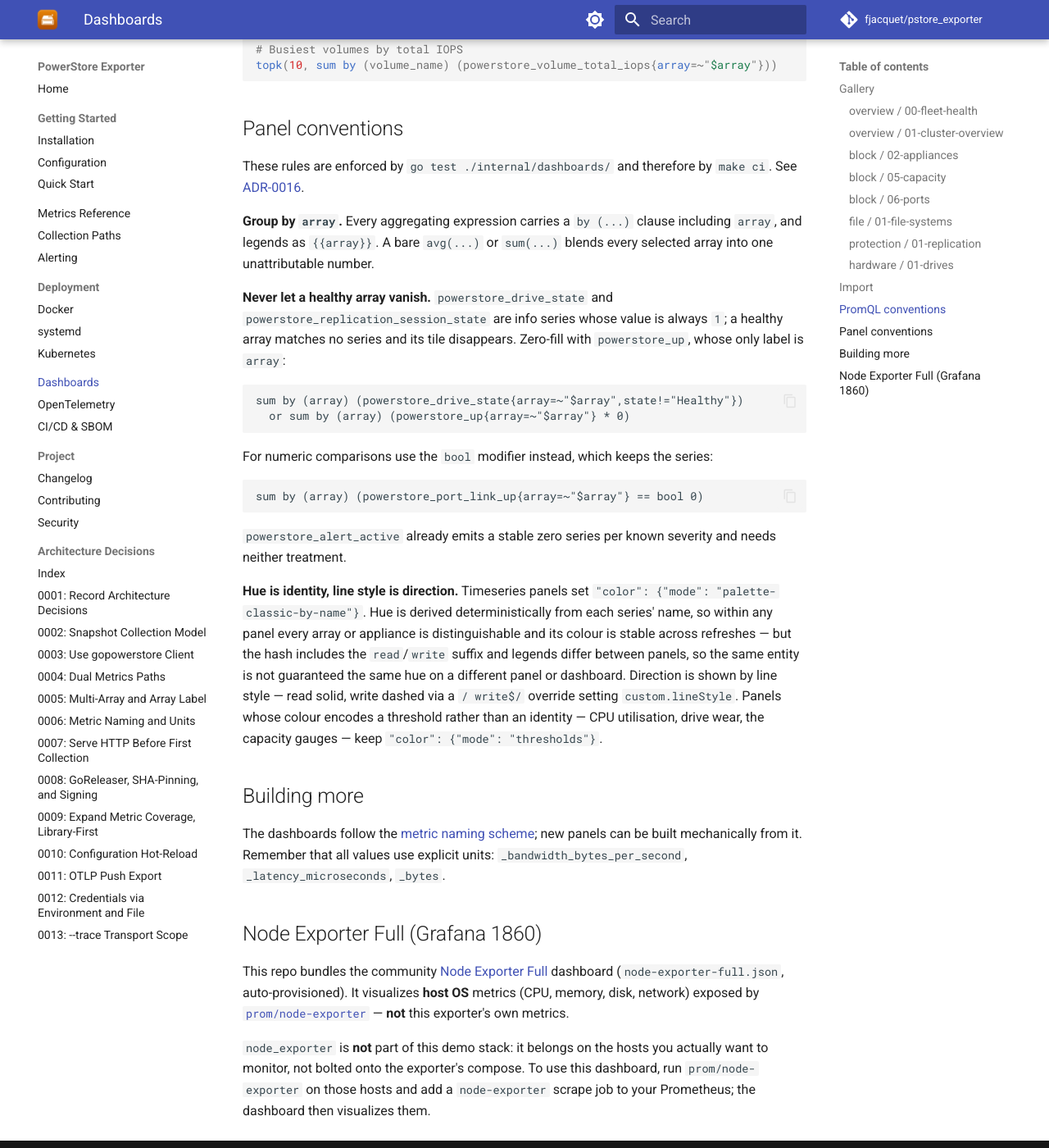
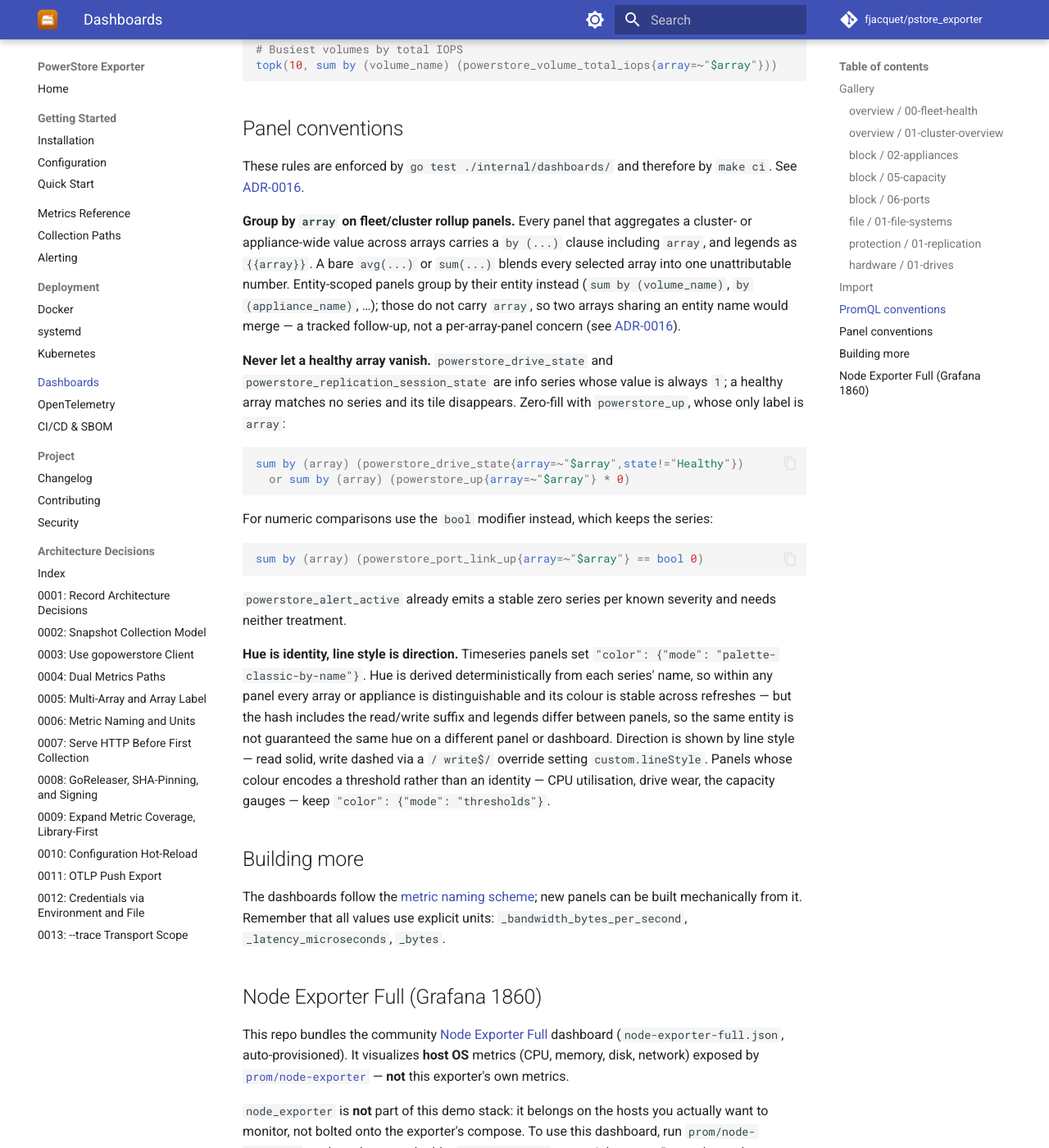
Before and after one commit to fjacquet/pstore_exporter, an MkDocs documentation site: the page built from docs/dashboards.md, in a window 1280 px wide and 1400 px high, scrolled down 5638 px. Shown: the whole window at 82% size. Built offline with MkDocs 1.6.1 and Material for MkDocs 9.7.7, drawn with Linux system fonts in a browser that asks for light colours; comment, search, counter and statistics services are not loaded.

Commit message:
fix(lint): close bare-aggregation false-negative; address review docs
CodeRabbit review of PR #28:
- TestNoBareAggregation dropped the whole-expression `strings.Contains(expr,
  "by (")` skip that could false-negate a mixed expr like
  `sum(foo) / sum by (array) (bar)`. The regex already matches only the bare
  `op(` form, so the skip was unnecessary and harmful. Broadened operators to
  stddev/stdvar/group/quantile; deliberately NOT topk/bottomk/count_values,
  which return several series (the legitimate Top-10 volume panels).
- Scoped the "group by array" doc claim to fleet/cluster rollup panels and
  acknowledged entity-scoped panels as the tracked cross-array-name follow-up.
- markdownlint: fenced the PromQL examples, removed spaced code spans.
- Corrected the spec's stale linter path and cross-dashboard colour claim.

All 4 linter tests pass; gofmt/vet clean.

Co-Authored-By: Claude Opus 4.8 (1M context) <noreply@anthropic.com>
Claude-Session: https://claude.ai/code/session_01K4gasjsHDhM17ZxfurigPS

````diff
--- a/docs/dashboards.md
+++ b/docs/dashboards.md
@@ -104,21 +104,29 @@ topk(10, sum by (volume_name) (powerstore_volume_total_iops{array=~"$array"}))
 These rules are enforced by `go test ./internal/dashboards/` and therefore by `make ci`.
 See [ADR-0016](adr/0016-per-array-rendering-and-series-colour.md).
 
-**Group by `array`.** Every aggregating expression carries a `by (...)` clause including
-`array`, and legends as `{{array}}`. A bare `avg(...)` or `sum(...)` blends every selected
-array into one unattributable number.
+**Group by `array` on fleet/cluster rollup panels.** Every panel that aggregates a
+cluster- or appliance-wide value across arrays carries a `by (...)` clause including `array`,
+and legends as `{{array}}`. A bare `avg(...)` or `sum(...)` blends every selected array into
+one unattributable number. Entity-scoped panels group by their entity instead
+(`sum by (volume_name)`, `by (appliance_name)`, …); those do not carry `array`, so two arrays
+sharing an entity name would merge — a tracked follow-up, not a per-array-panel concern
+(see [ADR-0016](adr/0016-per-array-rendering-and-series-colour.md)).
 
 **Never let a healthy array vanish.** `powerstore_drive_state` and
 `powerstore_replication_session_state` are info series whose value is always `1`; a healthy
 array matches no series and its tile disappears. Zero-fill with `powerstore_up`, whose only
 label is `array`:
 
-    sum by (array) (powerstore_drive_state{array=~"$array",state!="Healthy"})
-      or sum by (array) (powerstore_up{array=~"$array"} * 0)
+```promql
+sum by (array) (powerstore_drive_state{array=~"$array",state!="Healthy"})
+  or sum by (array) (powerstore_up{array=~"$array"} * 0)
+```
 
 For numeric comparisons use the `bool` modifier instead, which keeps the series:
 
-    sum by (array) (powerstore_port_link_up{array=~"$array"} == bool 0)
+```promql
+sum by (array) (powerstore_port_link_up{array=~"$array"} == bool 0)
+```
 
 `powerstore_alert_active` already emits a stable zero series per known severity and needs
 neither treatment.
@@ -126,7 +134,7 @@ neither treatment.
 **Hue is identity, line style is direction.** Timeseries panels set
 `"color": {"mode": "palette-classic-by-name"}`. Hue is derived deterministically from each
 series' name, so within any panel every array or appliance is distinguishable and its colour
-is stable across refreshes — but the hash includes the ` read`/` write` suffix and legends
+is stable across refreshes — but the hash includes the read/write suffix and legends
 differ between panels, so the same entity is not guaranteed the same hue on a different panel
 or dashboard. Direction is shown by line style — read solid, write dashed via a `/ write$/`
 override setting `custom.lineStyle`. Panels whose colour encodes a threshold rather than an
````
Also changed, not shown: docs/adr/0016-per-array-rendering-and-series-colour.md (+1 -1 lines), docs/superpowers/plans/2026-07-10-per-array-dashboard-rendering.md (+7 -5 lines), docs/superpowers/specs/2026-07-10-per-array-dashboard-rendering-design.md (+8 -4 lines), 1 other file.
